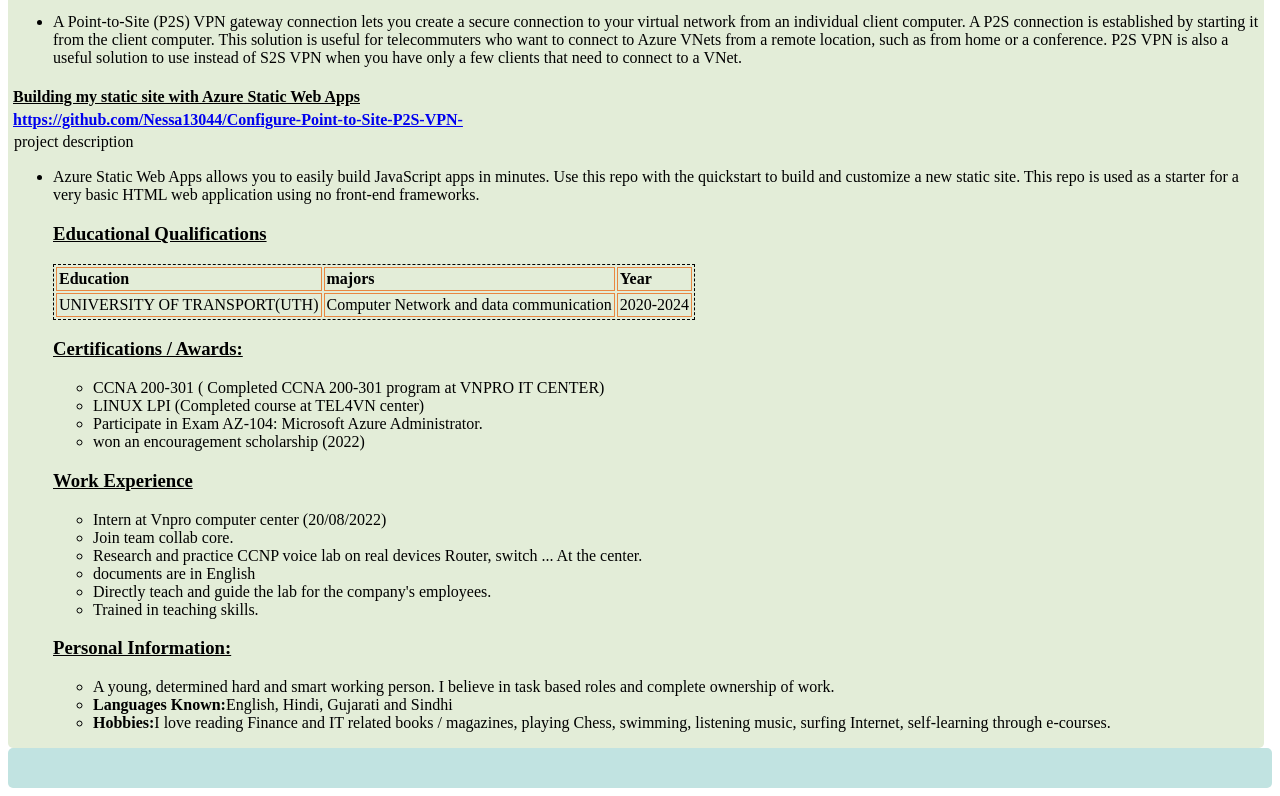
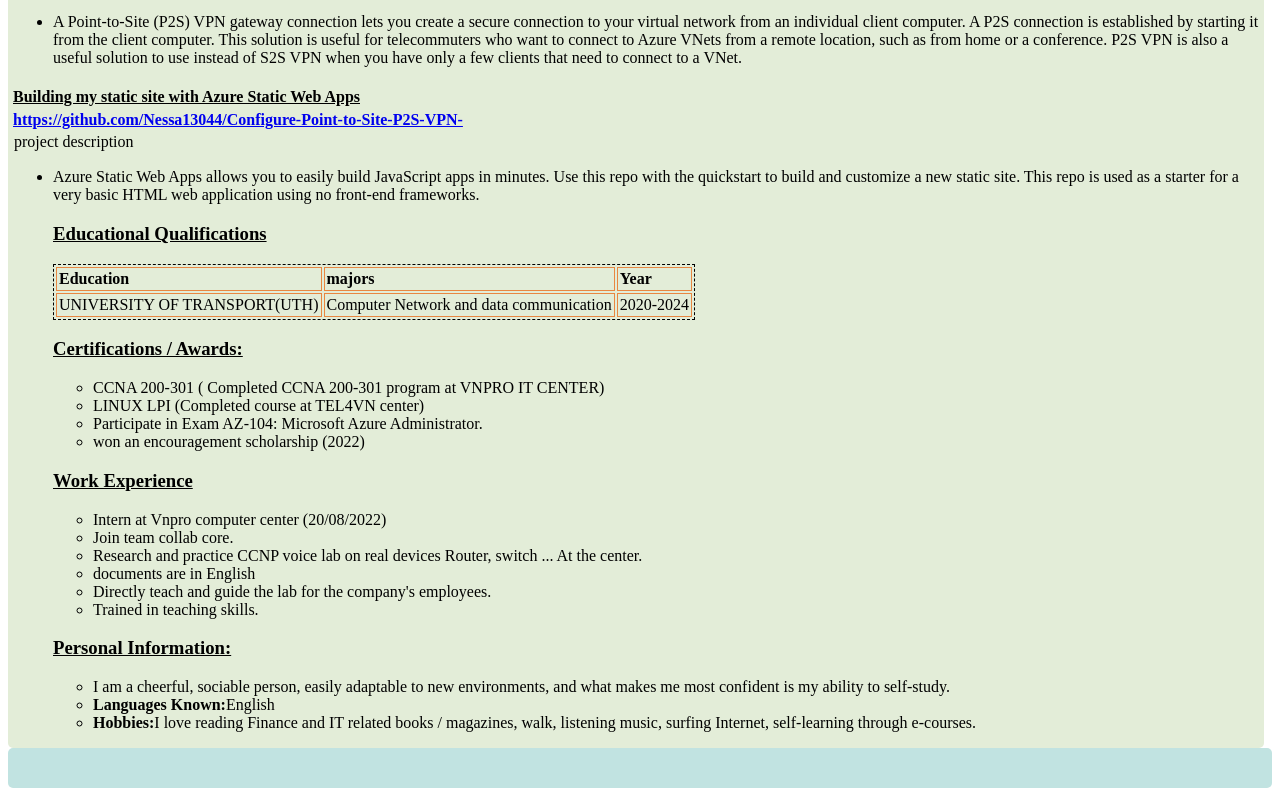
Before and after one commit to Nessa13044/my_static_web_app, a website: page src/index.html in a window 1280 px wide. Shown: the part 373-1169 px from the top of the page. Drawn offline with Linux system fonts and the light colour scheme.

Commit message:
Update index.html

```diff
--- a/src/index.html
+++ b/src/index.html
@@ -89,11 +89,11 @@
             <p>
             <ul>
                 <li>
-                A young, determined hard and smart working person. I believe in task based roles and complete ownership of work.
+               I am a cheerful, sociable person, easily adaptable to new environments, and what makes me most confident is my ability to self-study.
                 <li>
-                <span id="course-name">Languages Known:</span>English, Hindi, Gujarati and Sindhi</li>
+                <span id="course-name">Languages Known:</span>English</li>
                 <li>
-                <span id="course-name">Hobbies:</span>I love reading Finance and IT related books / magazines, playing Chess, swimming, listening music, surfing Internet, self-learning through e-courses.</li> </ul>
+                <span id="course-name">Hobbies:</span>I love reading Finance and IT related books / magazines, walk, listening music, surfing Internet, self-learning through e-courses.</li> </ul>
             </p>
 
      </div>
```
